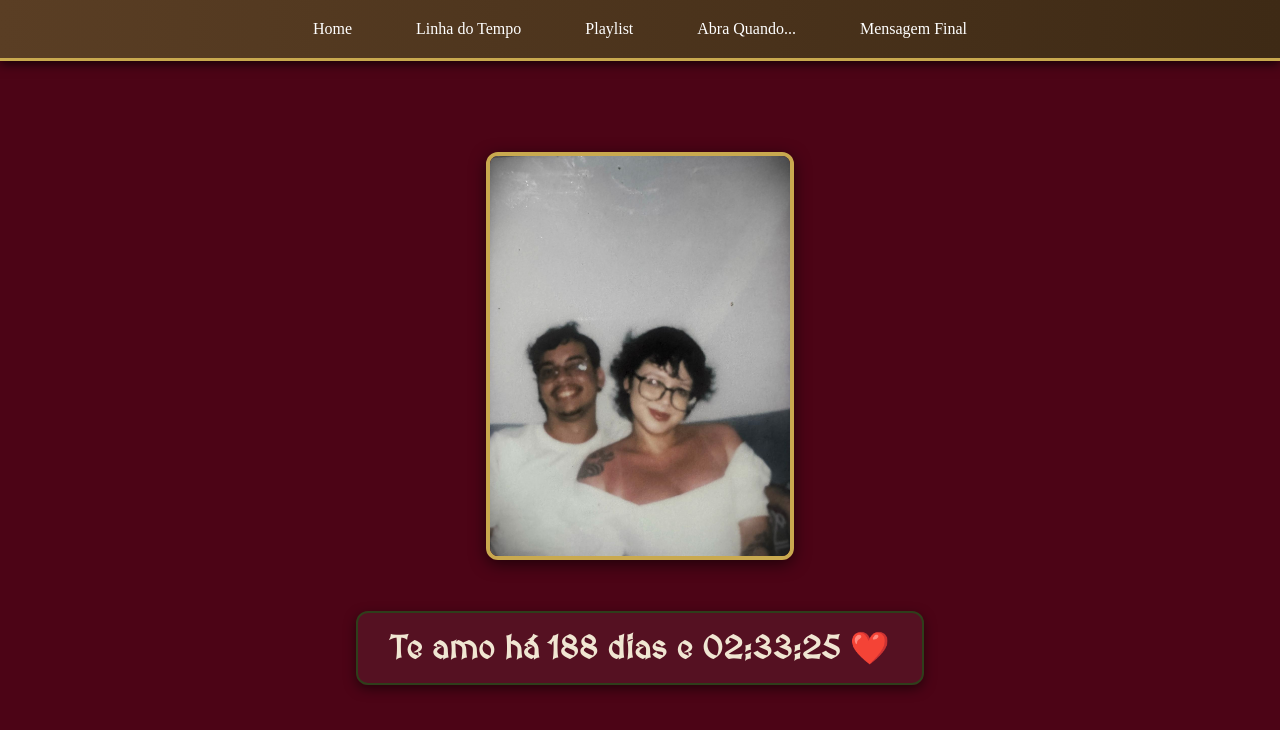
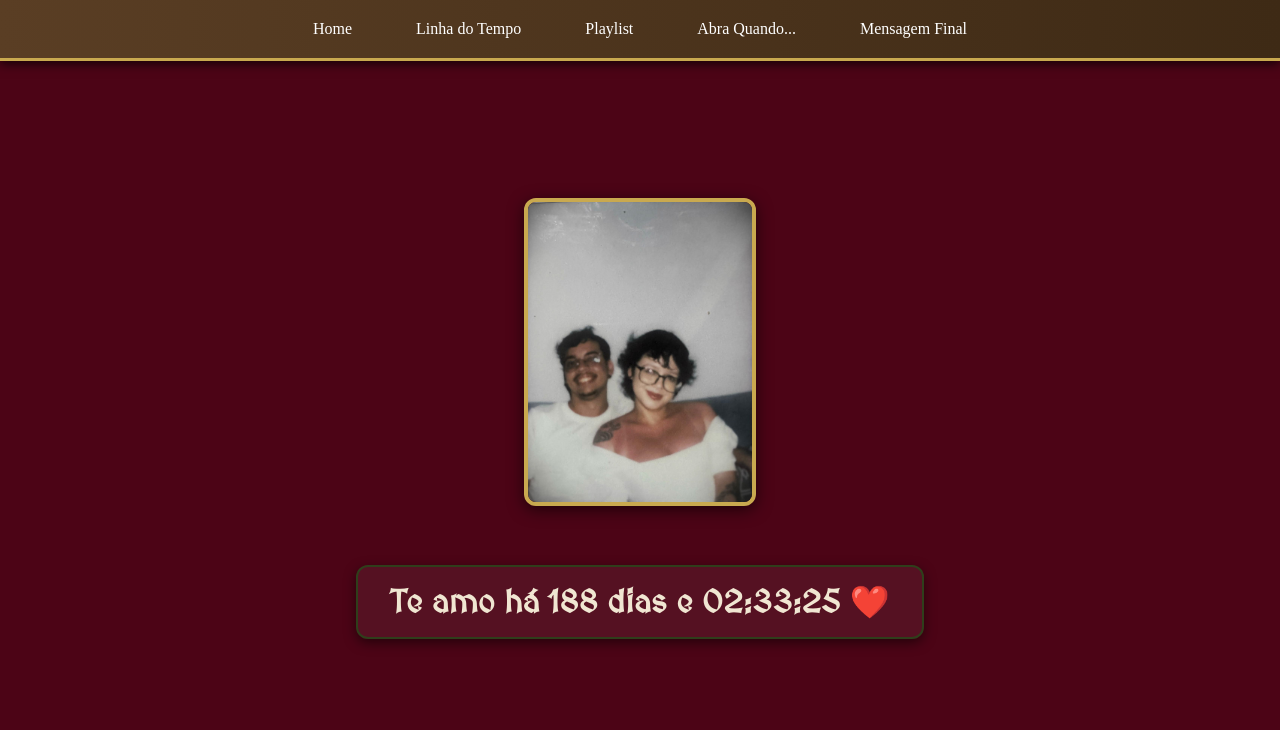
Before and after one commit to juliapinheiro42/Gift, a Next.js app: page / in a window 1280 px wide. Shown: the top 730 px of the page. Built offline with nearby package versions, Linux system fonts and the light colour scheme.

Commit message:
Presente de dia dos namorados️

```diff
--- a/src/app/page.tsx
+++ b/src/app/page.tsx
@@ -1,7 +1,6 @@
 'use client';
 import { useEffect, useState } from 'react';
-import Image from 'next/image';
-import styled from 'styled-components';
+import styled, { keyframes } from 'styled-components';
 
 const Container = styled.div`
   min-height: 100vh;
@@ -14,33 +13,23 @@ const Container = styled.div`
   font-family: var(--font-medieval), serif;
   text-align: center;
   padding: 2rem;
-  overflow-x: hidden;
+`;
 
-  @media (max-width: 768px) {
-    padding: 1.5rem;
-  }
+const Photo = styled.img<{ loaded: boolean }>`
+  width: auto;
+  max-width: 90%;
+  max-height: 300px;
+  border: 4px solid var(--color-accent);
+  border-radius: 12px;
+  margin-bottom: 2rem;
+  box-shadow: 0 4px 16px rgba(0, 0, 0, 0.6);
+  object-fit: cover;
+  opacity: ${({ loaded }) => (loaded ? 1 : 0)};
+  transform: ${({ loaded }) => (loaded ? 'scale(1)' : 'scale(1.05)')};
+  transition: opacity 0.8s ease, transform 0.8s ease;
 
   @media (max-width: 480px) {
-    padding: 1rem;
-  }
-`;
-
-const StyledImageWrapper = styled.div`
-  position: relative;
-  width: 320px;
-  height: 400px;
-  margin-bottom: 2rem;
-
-  @media (max-width: 480px) {
-    width: 240px;
-    height: 300px;
-  }
-
-  img {
-    border: 4px solid var(--color-accent);
-    border-radius: 12px;
-    box-shadow: 0 4px 16px rgba(0, 0, 0, 0.6);
-    object-fit: cover;
+    max-height: 220px;
   }
 `;
 
@@ -58,8 +47,24 @@ const Timer = styled.h2`
   }
 `;
 
+const spin = keyframes`
+  from { transform: rotate(0deg); }
+  to { transform: rotate(360deg); }
+`;
+
+const Spinner = styled.div`
+  border: 4px solid rgba(255, 255, 255, 0.1);
+  border-top: 4px solid var(--color-accent);
+  border-radius: 50%;
+  width: 60px;
+  height: 60px;
+  animation: ${spin} 1s linear infinite;
+  margin: auto;
+`;
+
 export default function Home() {
   const [time, setTime] = useState('');
+  const [loaded, setLoaded] = useState(false);
 
   useEffect(() => {
     const startDate = new Date('2024-12-06T00:00:00');
@@ -69,9 +74,9 @@ export default function Home() {
       const diff = now.getTime() - startDate.getTime();
 
       const days = Math.floor(diff / (1000 * 60 * 60 * 24));
-      const hours = String(Math.floor((diff / (1000 * 60 * 60)) % 24)).padStart(2, '0');
-      const minutes = String(Math.floor((diff / (1000 * 60)) % 60)).padStart(2, '0');
-      const seconds = String(Math.floor((diff / 1000) % 60)).padStart(2, '0');
+      const hours = String(now.getHours()).padStart(2, '0');
+      const minutes = String(now.getMinutes()).padStart(2, '0');
+      const seconds = String(now.getSeconds()).padStart(2, '0');
 
       setTime(`${days} dias e ${hours}:${minutes}:${seconds}`);
     };
@@ -83,17 +88,27 @@ export default function Home() {
 
   return (
     <Container>
-      <StyledImageWrapper>
-        <Image
-          src="/Us.jpeg"
-  alt="Foto do casal"
-  width={300}
-  height={400}
-  style={{ borderRadius: '12px', boxShadow: '0 4px 16px rgba(0,0,0,0.6)' }}
-  priority
-        />
-      </StyledImageWrapper>
-      <Timer>Te amo há {time} ❤️</Timer>
+      {!loaded ? (
+        <Spinner />
+      ) : (
+        <>
+          <Photo
+            src="/Us.jpeg"
+            alt="Foto do casal"
+            onLoad={() => setLoaded(true)}
+            loaded={loaded}
+          />
+          <Timer>Te amo há {time} ❤️</Timer>
+        </>
+      )}
+
+      {/* Pré-carrega a imagem para detectar o load */}
+      <img
+        src="/Us.jpeg"
+        alt=""
+        style={{ display: 'none' }}
+        onLoad={() => setLoaded(true)}
+      />
     </Container>
   );
 }
```
